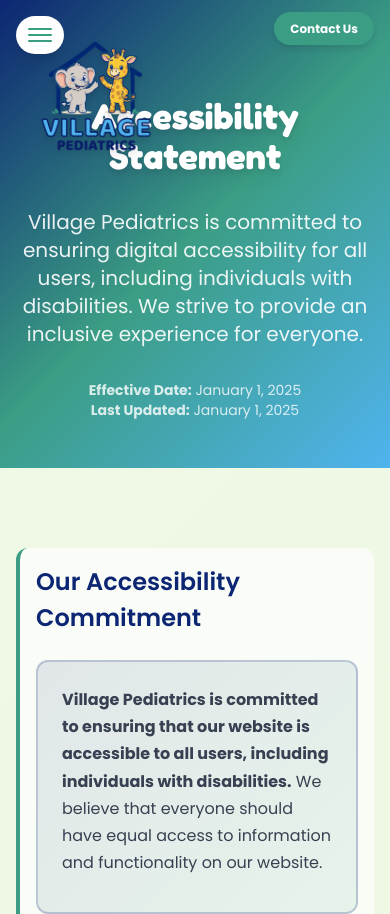
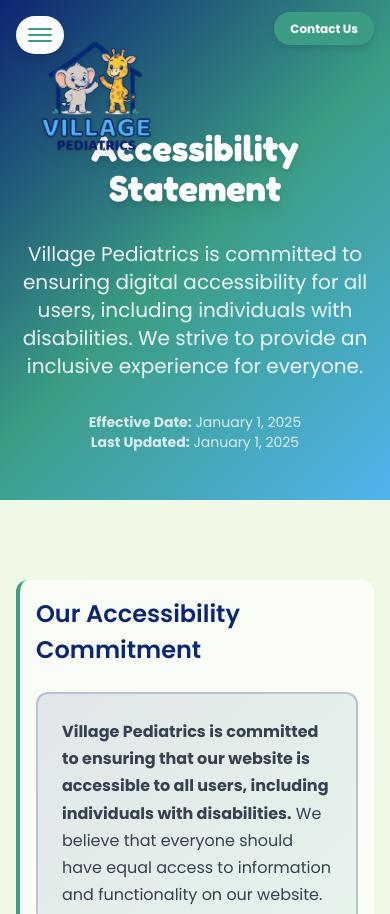
Before and after one commit to Nleroo5/pediatric-office, a plain HTML site: page accessibility.html in a window 390 px wide. Shown: the top 914 px of the page. Drawn offline with nearby package versions, Linux system fonts and the light colour scheme.

Commit message:
Increase mobile hero spacing from 6rem to 8rem
- Adjusted padding-top from 6rem to 8rem on mobile
- Adds more breathing room for hero heading
- Applied to accessibility, privacy, and terms pages
- Prevents title from appearing too close to top

🤖 Generated with [Claude Code](https://claude.com/claude-code)

Co-Authored-By: Claude <noreply@anthropic.com>

```diff
--- a/accessibility.html
+++ b/accessibility.html
@@ -228,7 +228,7 @@
 
             /* Reduce hero section spacing on mobile */
             section[class*="pt-80"] {
-                padding-top: 6rem !important;
+                padding-top: 8rem !important;
                 padding-bottom: 3rem !important;
             }
         }
```
Also changed, not shown: privacy.html (+1 -1 lines), terms.html (+1 -1 lines).
